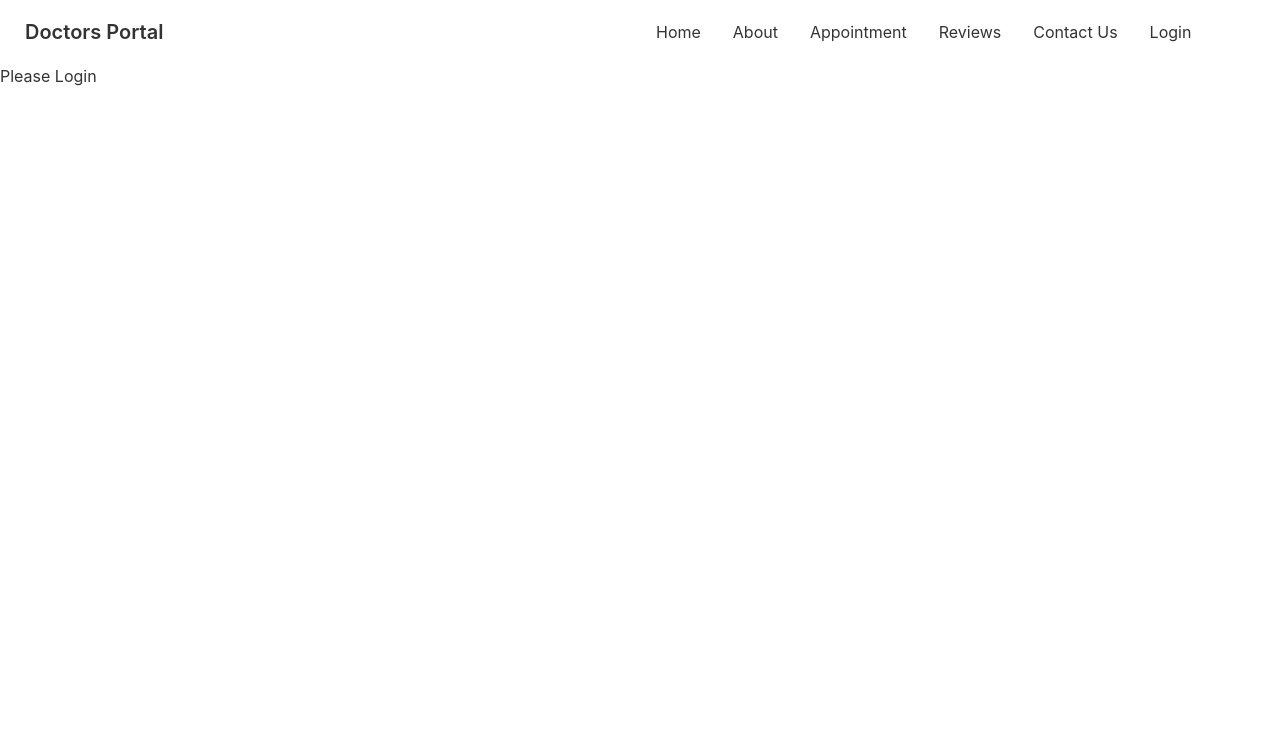
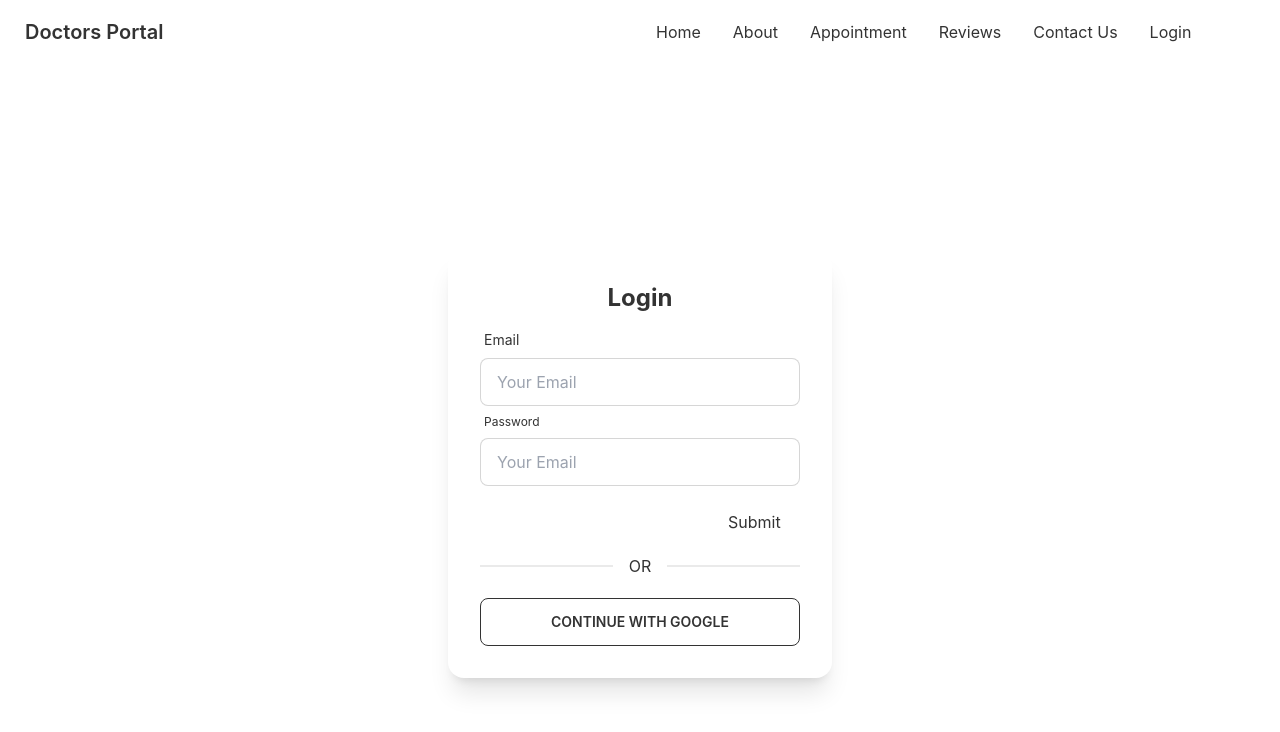
Before and after one commit to shahed5358/doctors-portal-clinet, a React (Create React App) app: page /login in a window 1280 px wide. Shown: the top 732 px of the page. Built offline with nearby package versions, Linux system fonts and the light colour scheme; no server answers.

Commit message:
login page create

```diff
--- a/package.json
+++ b/package.json
@@ -8,9 +8,12 @@
     "@testing-library/user-event": "^13.5.0",
     "daisyui": "^2.15.0",
     "date-fns": "^2.28.0",
+    "firebase": "^9.8.1",
     "react": "^18.1.0",
     "react-day-picker": "^8.0.5",
     "react-dom": "^18.1.0",
+    "react-firebase-hooks": "^5.0.3",
+    "react-hook-form": "^7.31.2",
     "react-router-dom": "^6.3.0",
     "react-scripts": "5.0.1",
     "web-vitals": "^2.1.4"
--- a/src/Pages/Appointment/BookingModal.js
+++ b/src/Pages/Appointment/BookingModal.js
@@ -31,11 +31,11 @@ const BookingModal = ({ treatment, date, setTreatment }) => {
               value={format(date, "PP")}
               className="input input-bordered w-full max-w-xs"
             />
-            <select name="slot" className="select select-bordered w-full max-w-xs">
+            {/* <select name="slot" className="select select-bordered w-full max-w-xs">
               {
                 slots.map( slot => <option value={slot}>{slot}</option>)
               }
-            </select>
+            </select> */}
             <input
               type="text"
               placeholder="Your Full Name"
--- a/src/Pages/Appointment/Service.js
+++ b/src/Pages/Appointment/Service.js
@@ -3,17 +3,17 @@ import React from "react";
 const Service = ({ service, setTreatment }) => {
     const {name, slots} = service;
   return (
-    <div className="card lg:max-w-lg shadow-xl text-primary-content">
-      <div className="card-body">
-        <h2 className="card-title text-secondary">{name}</h2>
+    <div className="card lg:max-w-lg shadow-xl text-primary-content my-12">
+      <div className="card-body text-center">
+        <h2 className="text-xl font-bold text-secondary">{name}</h2>
         <p>{slots.length ? <span>{slots[0]}</span> : <span className="text-red-500">Try another date</span>}</p>
         <p>{slots.length} {slots.length > 1 ? 'spaces' : 'space'} available</p>
-        <div className="card-actions justify-end">
+        <div className="card-action">
           <label
            htmlFor="booking-modal"
            disabled={slots.length === 0}
            onClick= {() => setTreatment(service)}
-           className="btn btn-secondary text-white uppercase"
+           className="btn btn-sm btn-secondary text-white uppercase bg-gradient-to-r from-secondary to-primary"
            >Book Appointment</label>
         </div>
       </div>
--- a/src/Pages/Login/Login.js
+++ b/src/Pages/Login/Login.js
@@ -1,11 +1,71 @@
-import React from 'react';
+import React from "react";
+import { useSignInWithGoogle } from "react-firebase-hooks/auth";
+import auth from "../../firebase.init";
+import { useForm } from "react-hook-form";
 
 const Login = () => {
-    return (
-        <div>
-            <h2>Please Login</h2>
+  const [signInWithGoogle, user, loading, error] = useSignInWithGoogle(auth);
+  const {
+    register,
+    formState: { errors },
+    handleSubmit,
+  } = useForm();
+
+  if (user) {
+    console.log(user);
+  }
+
+  const onSubmit = (data) => {
+    console.log(data);
+  };
+
+  return (
+    <div className="flex justify-center items-center h-screen">
+      <div className="card w-96 bg-base-100 shadow-xl">
+        <div className="card-body">
+          <h2 className="text-center text-2xl font-bold">Login</h2>
+          <form onSubmit={handleSubmit(onSubmit)}>
+            <div class="form-control w-full max-w-xs">
+              <label class="label">
+                <span class="label-text">Email</span>
+              </label>
+              <input
+                type="email"
+                placeholder="Your Email"
+                class="input input-bordered w-full max-w-xs"
+                {...register("firstName", {
+                  pattern: { value: /[A-Za-z]{3}/, message: "error message" },
+                })}
+              />
+              <label class="label">
+                <span class="label-text-alt">Password</span>
+              </label>
+              <input
+                type="email"
+                placeholder="Your Email"
+                class="input input-bordered w-full max-w-xs"
+              />
+            </div>
+
+            <input />
+            {errors.firstName?.type === "required" && "First name is required"}
+
+            <input {...register("lastName", { required: true })} />
+            {errors.lastName && "Last name is required"}
+
+            <input type="submit" />
+          </form>
+          <div className="divider">OR</div>
+          <button
+            onClick={() => signInWithGoogle()}
+            className="btn btn-outline"
+          >
+            Continue With Google
+          </button>
         </div>
-    );
+      </div>
+    </div>
+  );
 };
 
 export default Login;
--- a/src/Pages/Shared/Navbar.js
+++ b/src/Pages/Shared/Navbar.js
@@ -18,7 +18,7 @@ const Navbar = () => {
   <div className="navbar-start">
     <div className="dropdown">
       <label tabIndex="0" className="btn btn-ghost lg:hidden">
-        <svg xmlns="http://www.w3.org/2000/svg" className="h-5 w-5" fill="none" viewBox="0 0 24 24" stroke="currentColor"><path stroke-linecap="round" stroke-linejoin="round" stroke-width="2" d="M4 6h16M4 12h8m-8 6h16" /></svg>
+        <svg xmlns="http://www.w3.org/2000/svg" className="h-5 w-5" fill="none" viewBox="0 0 24 24" stroke="currentColor"><path strokelinecap="round" strokelinejoin="round" strokewidth="2" d="M4 6h16M4 12h8m-8 6h16" /></svg>
       </label>
       <ul tabIndex="0" className="menu menu-compact dropdown-content mt-3 p-2 shadow bg-base-100 rounded-box w-52">
         {menuItems}
--- /dev/null
+++ b/src/firebase.init.js
@@ -0,0 +1,22 @@
+// Import the functions you need from the SDKs you need
+import { initializeApp } from "firebase/app";
+import { getAuth } from "firebase/auth";
+// TODO: Add SDKs for Firebase products that you want to use
+// https://firebase.google.com/docs/web/setup#available-libraries
+
+// Your web app's Firebase configuration
+const firebaseConfig = {
+  apiKey: process.env.REACT_APP_API_KEY,
+  authDomain: process.env.REACT_APP_AUTH_DOMAIN,
+  projectId: process.env.REACT_APP_PROJECT_ID,
+  storageBucket: process.env.REACT_APP_STORAGE_BUCKET,
+  messagingSenderId: process.env.REACT_APP_MESSAGING_SENDER_ID,
+  appId: process.env.REACT_APP_APP_ID,
+};
+
+// Initialize Firebase
+const app = initializeApp(firebaseConfig);
+
+const auth = getAuth(app);
+
+export default auth;
```
Also changed, not shown: 1 other file (tests, documents, lock files or other folders).
